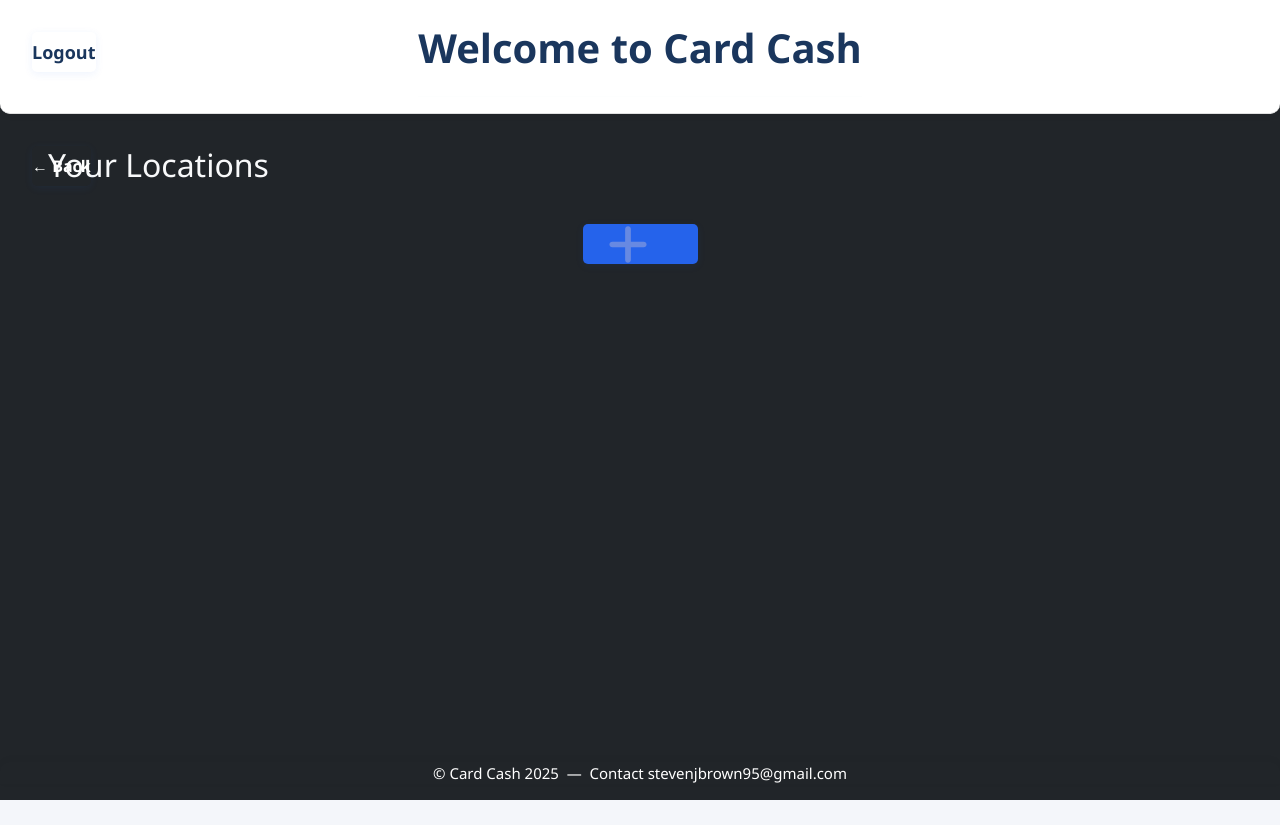
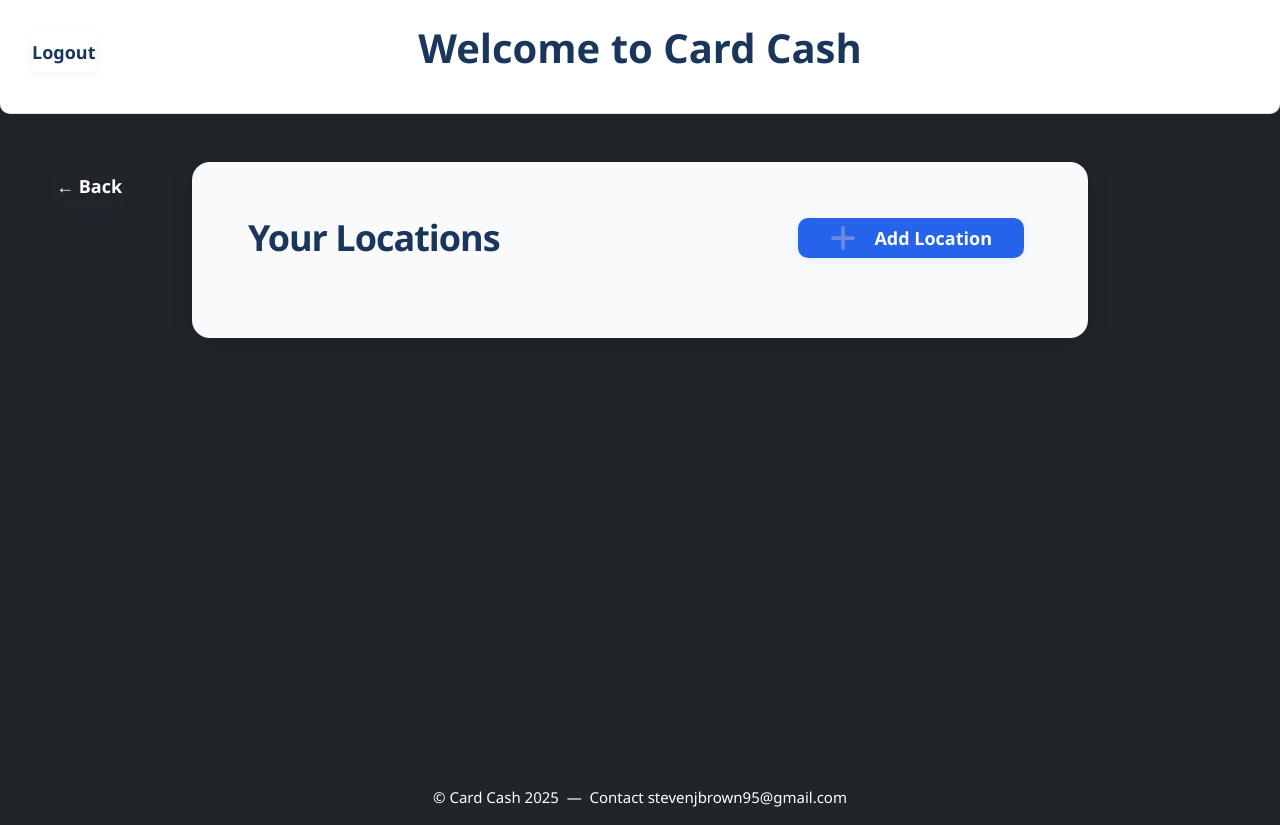
Before and after one commit to stevenjb5M/startup, a React (Vite) app: page /locations in a window 1280 px wide. Before the commit the page ends 800 px from the top, so only its background shows below. Built offline with nearby package versions, Linux system fonts and the light colour scheme; sample sign-in values are in the browser's storage.

Commit message:
changes to location page

```diff
--- a/src/locations/locations.jsx
+++ b/src/locations/locations.jsx
@@ -23,18 +23,18 @@
   }, [currentUser, navigate]);
 
   return (
-    <main>
+    <main style={{display: 'flex', justifyContent: 'center', alignItems: 'flex-start', minHeight: '80vh', background: 'transparent'}}>
       <button
         onClick={() => navigate('/home')}
         style={{
           position: 'absolute',
-          left: 24,
-          top: 90,
+          left: 48,
+          top: 110,
           background: 'none',
           border: 'none',
           color: '#fff',
           fontWeight: 700,
-          fontSize: 16,
+          fontSize: 18,
           cursor: 'pointer',
           padding: 0,
           zIndex: 2,
@@ -45,35 +45,35 @@
       >
         ← Back
       </button>
-      <div id="locations-div">
-        <h2 id="locations-title">Your Locations</h2>
+      <div style={{width: '70vw', minWidth: 700, maxWidth: 1200, marginTop: 48, background: '#f8fafc', borderRadius: 18, boxShadow: '0 4px 24px rgba(0,0,0,0.10)', padding: '48px 56px 40px 56px', position: 'relative'}}>
+        <div style={{display: 'flex', alignItems: 'center', justifyContent: 'space-between', marginBottom: 32}}>
+          <h2 style={{textAlign: 'left', fontWeight: 800, color: '#1a365d', fontSize: 36, margin: 0, letterSpacing: '-1px'}}>Your Locations</h2>
+          <button className="icon-link" type="button" onClick={openPopup} aria-label="Add Location" style={{background: '#2563eb', color: '#fff', borderRadius: 10, fontWeight: 700, fontSize: 18, padding: '12px 32px', boxShadow: '0 2px 8px rgba(37,99,235,0.08)', display: 'flex', alignItems: 'center', marginLeft: 24}}>
+            <img id="plus-button" className="icon-button" src="plus-solid.svg" alt="Add location" style={{marginRight: 12, width: 26}} />
+            Add Location
+          </button>
+        </div>
         {loading && <p>Loading locations...</p>}
         {error && <p className="error-message">{error}</p>}
-        <ul id="locations-list">
+        <ul style={{listStyle: 'none', padding: 0, margin: 0}}>
           {locations.map((location, index) => (
-            <div className="specific-location-div" key={location + index}>
-              <li key={index} className="location">{location}</li>
-              <button onClick={() => deleteLocation(location)}>Delete</button>
-            </div>
-
+            <li key={index} style={{marginBottom: 22}}>
+              <div style={{display: 'flex', alignItems: 'center', justifyContent: 'space-between', background: '#fff', borderRadius: 12, boxShadow: '0 2px 8px rgba(0,0,0,0.06)', padding: '18px 32px'}}>
+                <span style={{fontWeight: 600, fontSize: 22, color: '#1a365d'}}>{location}</span>
+                <button onClick={() => deleteLocation(location)} style={{background: '#e0e7ef', color: '#1a365d', border: 'none', borderRadius: 8, padding: '8px 24px', fontWeight: 700, fontSize: 16, cursor: 'pointer'}}>Delete</button>
+              </div>
+            </li>
           ))}
         </ul>
-
-        <div id="add-remove-buttons">
-          <button className="icon-link" type="button" onClick={openPopup} aria-label="Add Location">
-            <img id="plus-button" className="icon-button" src="plus-solid.svg" alt="Add location" />
-          </button>
+      </div>
+      <div id="popup-background" style={{display: 'none'}} onClick={closePopup}></div>
+      <div id="popup" style={{ display: 'none', minWidth: 400, minHeight: 220, padding: 32, borderRadius: 16, background: '#fff', boxShadow: '0 4px 24px rgba(0,0,0,0.12)', zIndex: 10, justifyContent: 'center', alignItems: 'center', position: 'fixed', left: '50%', top: '50%', transform: 'translate(-50%, -50%)'}}>
+        <h3 style={{marginBottom: 18, color: '#1a365d', fontWeight: 700, fontSize: 22}}>Enter Location Name</h3>
+        <input type="text" id="location-name" placeholder="Location name" style={{padding: 14, borderRadius: 8, border: '1px solid #cbd5e1', fontSize: 18, marginBottom: 18, width: '100%'}} />
+        <div style={{display: 'flex', gap: 16, marginTop: 8}}>
+          <button type="button" onClick={addLocation} style={{background: '#2563eb', color: '#fff', borderRadius: 8, fontWeight: 700, fontSize: 16, padding: '10px 28px'}}>Add Location</button>
+          <button type="button" onClick={closePopup} style={{background: '#e0e7ef', color: '#1a365d', borderRadius: 8, fontWeight: 700, fontSize: 16, padding: '10px 28px'}}>Close</button>
         </div>
-      </div>
-
-      <div id="popup-background" style={{display: 'none'}} onClick={closePopup}></div>
-
-      <div id="popup" style={{ display: 'none' }}>
-        <h3>Enter Location Name</h3>
-        <input type="text" id="location-name" placeholder="Location name" />
-        <br />
-        <button type="button" onClick={addLocation}>Add Location</button>
-        <button type="button" onClick={closePopup}>Close</button>
       </div>
     </main>
   );
```
